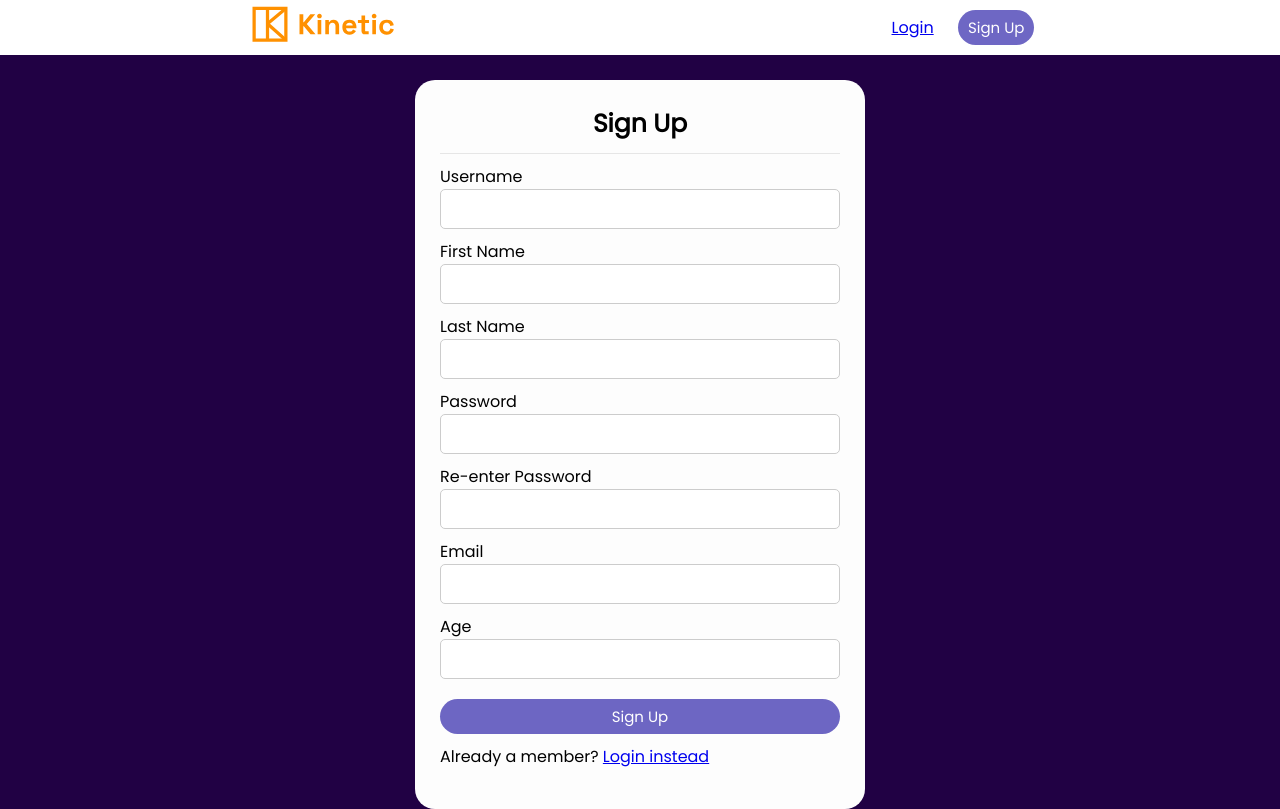
After one commit to FayeMao/Login-and-Registration-Form, a PHP site: page /register.php in a window 1280 px wide. The commit adds this page. Run offline with PHP 8.4, Linux system fonts and the light colour scheme.

Commit message:
Finished login project

```diff
--- a/css/style.css
+++ b/css/style.css
@@ -13,6 +13,14 @@ body {
 
 }
 
+.container-login {
+    display: flex;
+    align-items: center;
+    justify-content: center;
+    min-height: 90vh;
+    margin-top: 25px;
+}
+
 .container {
     display: flex;
     align-items: center;
@@ -25,8 +33,9 @@ header {
     display: flex;
     flex-direction: row;
     justify-content: space-around;
-    z-index: 100;
+    z-index: 1000;
 }
+
 
 .right-links a {
     padding: 0 10px;
@@ -51,7 +60,6 @@ main {
     flex-direction: column;
     padding: 25px;
     border-radius: 20px;
-    box-shadow: 0 0 128px 0 rgba(0, 0, 0, 0.1), 0 32px 64px -48px rgba(0, 0, 0, 0.5);
 }
 
 .form-box {
@@ -59,12 +67,14 @@ main {
     margin: 0px 10px;
 }
 
-.form-box header {
+.form-box h1 {
+    text-align: center;
     font-size: 25px;
     font-weight: 600;
     padding-bottom: 10px;
     border-bottom: 1px solid #e6e6e6;
     margin-bottom: 10px;
+    background: transparent;
 }
 
 .form-box form .field {
@@ -107,3 +117,21 @@ main {
 .links {
     margin-bottom: 15px;
 }
+
+.message {
+    text-align: center;
+    background: #f9f9f9;
+    padding: 15px 0px;
+    border-radius: 5px;
+    margin-bottom: 10px;
+}
+
+.message-alert {
+    text-align: center;
+    background: #f9f9f9;
+    padding: 15px 0px;
+    border: 1px solid #699053;
+    border-radius: 5px;
+    margin-bottom: 10px;
+    color: red;
+}
--- /dev/null
+++ b/php/config.php
@@ -0,0 +1,7 @@
+<!-- Connects to mySQL database (called login_page) -->
+
+<?php
+
+$con = mysqli_connect("localhost", "root", "", "login_page") or die("Couldn't connect");
+
+?>
--- /dev/null
+++ b/php/logout.php
@@ -0,0 +1,5 @@
+<?php
+    session_start();
+    session_destroy();
+    header("Location: ../index.php");
+?>
--- /dev/null
+++ b/register.php
@@ -0,0 +1,108 @@
+<!DOCTYPE html>
+<html lang="en">
+<head>
+    <meta charset="UTF-8">
+    <meta name="viewport" content="width=device-width, initial-scale=1.0">
+    <link rel="stylesheet" href="css/style.css?v=<?php echo time(); ?>">
+
+    <title>Sign Up</title>
+</head>
+<body>
+    <header>
+        <div class="container-head">
+            <a href="home.php"><img src="img/Kinetic.svg" alt="Logo"></a>
+        </div>
+
+        <div class="right-links">
+            <a href="index.php">Login</a>
+            <a href="register.php"><button class="btn">Sign Up</button></a>
+        </div>
+    </header>
+    <div class="container-login">
+        <div class="box form-box">
+            <?php
+            include("php/config.php");
+
+            if(isset($_POST['submit'])) {
+                $username = $_POST['username'];
+                $email = $_POST['email'];
+                $age = $_POST['age'];
+                $password = $_POST['password'];
+                $repassword = $_POST['repassword']; // Add this line
+                $firstName = $_POST['firstName'];
+                $lastName = $_POST['lastName'];
+
+                // Verify the unique email
+                $verify_query = mysqli_query($con, "SELECT Email FROM users WHERE Email='$email'");
+                if (mysqli_num_rows($verify_query) != 0) {
+                    echo "<div class='message'>
+                    <p>This email is already in use, please enter a unique email</p>
+                    </div> <br>";
+                    echo "<a href='javascript:self.history.back()'><button class='btn'>Go Back</button>";
+                } else {
+                    // Check if the password and re-entered password match
+                    if ($password === $repassword) { // Passwords match
+                        mysqli_query($con, "INSERT INTO users(Username, Email, Age, Password, FirstName, LastName) VALUES('$username', '$email', '$age', '$password', '$firstName', '$lastName')") or die("Error Occurred");
+                        echo "<div class='message'>
+                        <p>Registration Successful!</p>
+                        </div> <br>";
+                        echo "<a href='index.php'><button class='btn'>Login Now</button>";
+                    } else { // Passwords do not match
+                        echo "<div class='message-alert'>
+                        <p>Passwords do not match. Please re-enter the same password.</p>
+                        </div> <br>";
+                        echo "<a href='javascript:self.history.back()'><button class='btn'>Go Back</button>";
+                    }
+                }
+            } else {
+            ?>
+            <h1>Sign Up</h1>
+            <form action="" method="post">
+
+                <div class="field input">
+                    <label for="username">Username</label>
+                    <input type="text" name="username" id="username" required>
+                </div>
+
+                <div class="field input">
+                    <label for="firstName">First Name</label>
+                    <input type="text" name="firstName" id="firstName" required>
+                </div>
+
+                <div class="field input">
+                    <label for="lastName">Last Name</label>
+                    <input type="text" name="lastName" id="lastName" required>
+                </div>
+
+                <div class="field input">
+                    <label for="password">Password</label>
+                    <input type="password" name="password" id="password" required>
+                </div>
+
+                <div class="field input">
+                    <label for="repassword">Re-enter Password</label>
+                    <input type="password" name="repassword" id="repassword" required>
+                </div>
+
+                <div class="field input">
+                    <label for="email">Email</label>
+                    <input type="email" name="email" id="email" required>
+                </div>
+
+                <div class="field input">
+                    <label for="age">Age</label>
+                    <input type="number" name="age" id="age" required>
+                </div>
+
+                <div class="field">
+                    <input type="submit" name="submit" class="btn" value="Sign Up" required>
+                </div>
+                <div class="links">
+                    Already a member? <a href="index.php">Login instead</a>
+                </div>
+            </form>
+        </div>
+        <?php } ?>
+    </div>
+</body>
+</html>
```
Also changed, not shown: change-profile.html (deleted, +0 -42 lines), change-profile.php (added, +94 -0 lines), home.html (deleted, +0 -31 lines), home.php (added, +57 -0 lines), index.html (deleted, +0 -45 lines), index.php (added, +79 -0 lines), register.html (deleted, +0 -55 lines).
